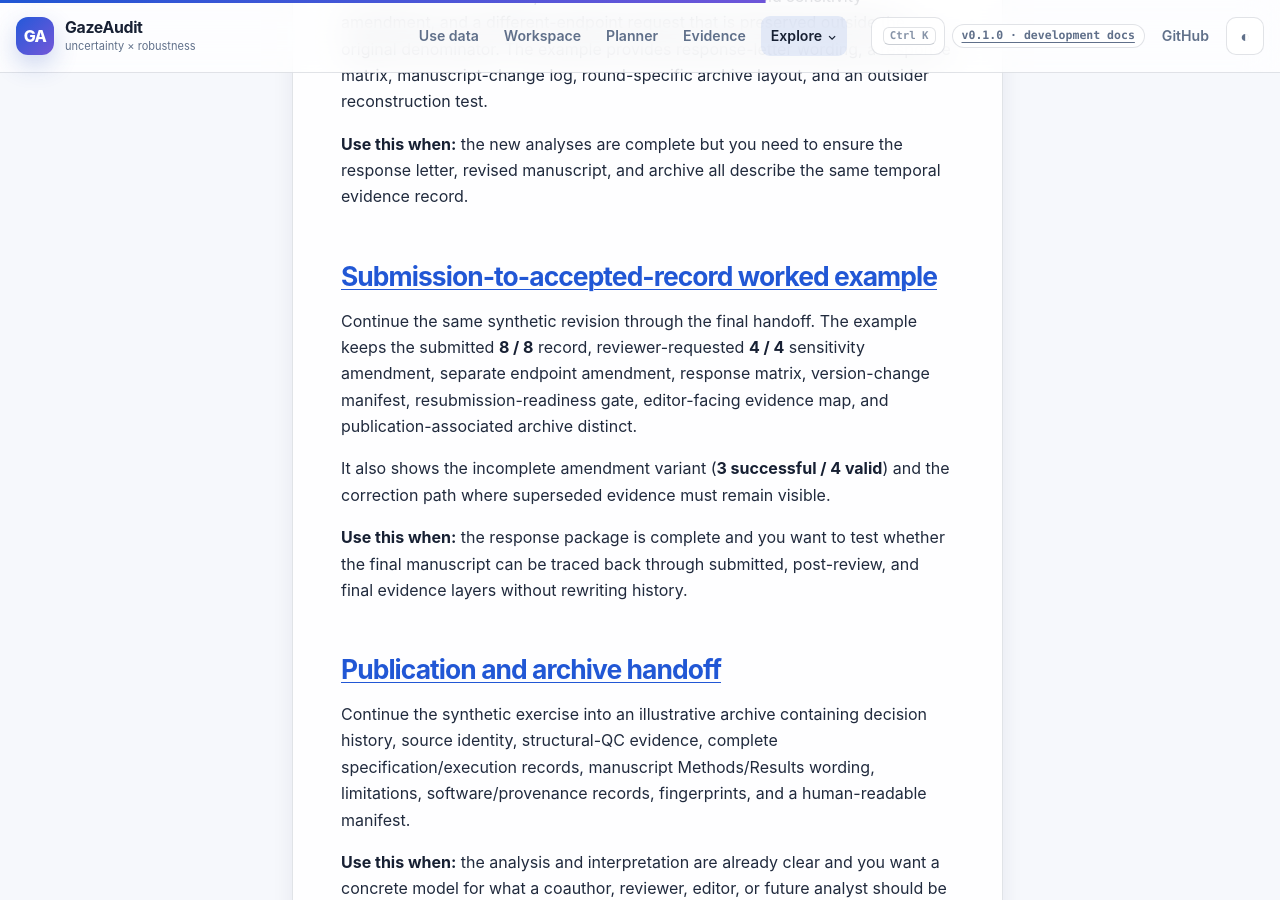
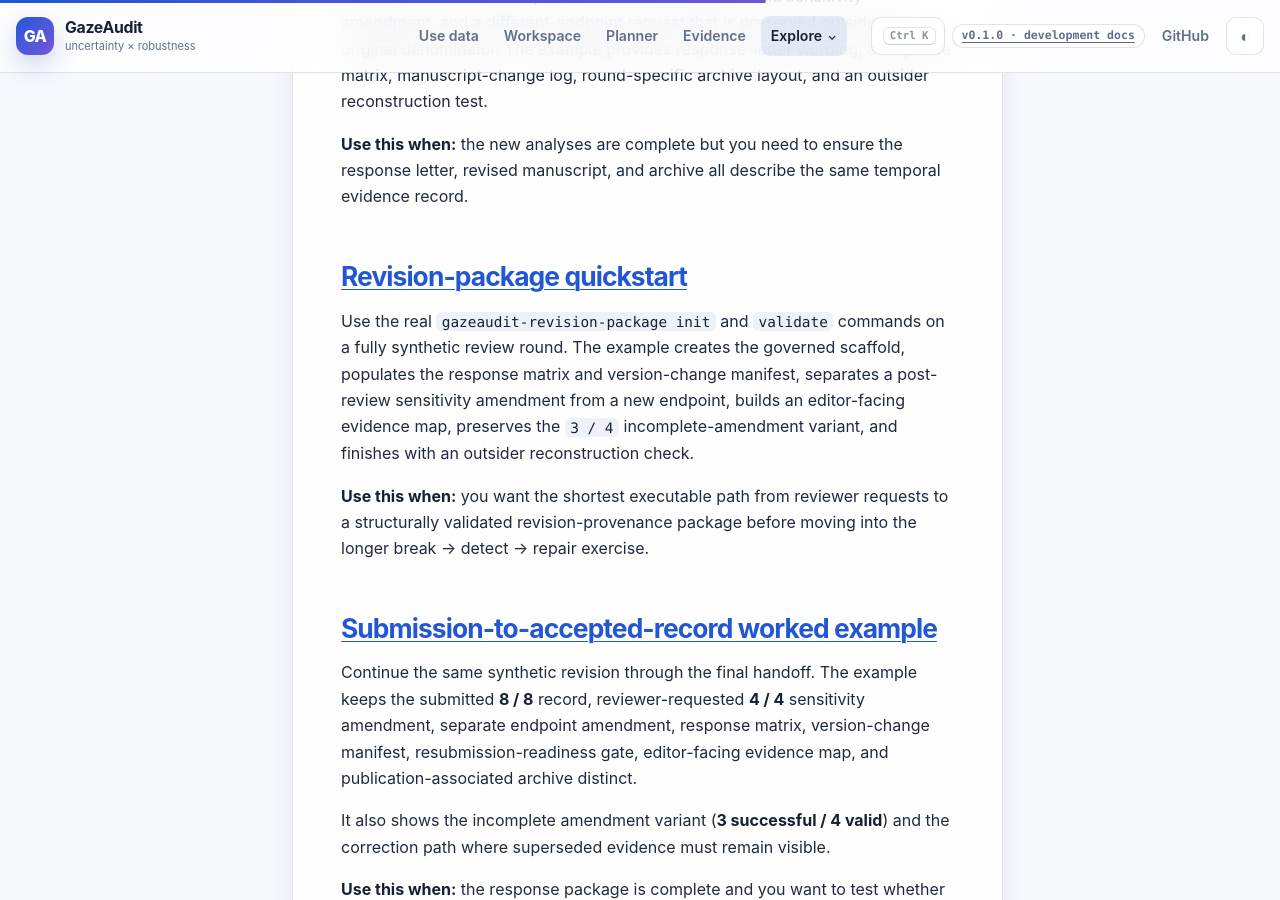
Before and after one commit to stefanosbalaskas/GazeAudit, a Jekyll site: the page built from docs/examples/index.md, in a window 1280 px wide and 900 px high, scrolled down 4694 px. Built offline with Jekyll 4.4.1, drawn with Linux system fonts in a browser that asks for light colours; some of the changed text lies outside the part shown.

Commit message:
docs: surface revision package quickstart in examples

```diff
--- a/docs/examples/index.md
+++ b/docs/examples/index.md
@@ -1,6 +1,6 @@
 ---
 title: Examples
-description: Runnable synthetic and project-oriented examples for GazeAudit data preflight, researcher decisions, measurement uncertainty, robustness analysis, sensitivity, result interpretation, reviewer reconstruction, post-review reanalysis, response packages, resubmission handoff, bounded reporting, and publication archive design.
+description: Runnable synthetic and project-oriented examples for GazeAudit data preflight, researcher decisions, measurement uncertainty, robustness analysis, sensitivity, result interpretation, reviewer reconstruction, post-review reanalysis, response packages, executable revision-package quickstarts, resubmission handoff, bounded reporting, and publication archive design.
 kicker: Examples
 ---
 
@@ -49,12 +49,18 @@ These examples are intentionally small. Demonstration datasets are **synthetic u
   </article>
   <article class="card">
     <div class="card-icon" aria-hidden="true">7</div>
+    <h3>Run the revision-package quickstart</h3>
+    <p>Create the governed reviewer-revision scaffold with the real CLI, populate the response/change/evidence records, and validate structural provenance.</p>
+    <p><a href="revision-package-quickstart/">Revision-package quickstart →</a></p>
+  </article>
+  <article class="card">
+    <div class="card-icon" aria-hidden="true">8</div>
     <h3>Trace the final handoff</h3>
     <p>Follow submitted evidence through post-review amendments, version changes, resubmission checks, and the final editor-facing evidence map.</p>
     <p><a href="submission-to-accepted-record/">Submission-to-accepted record →</a></p>
   </article>
   <article class="card">
-    <div class="card-icon" aria-hidden="true">8</div>
+    <div class="card-icon" aria-hidden="true">9</div>
     <h3>Prepare the publication handoff</h3>
     <p>Turn the synthetic audit record into a reviewer-friendly archive with decision history, complete execution status, manuscript wording, limitations, provenance, and a manifest.</p>
     <p><a href="publication-archive-handoff/">Publication/archive handoff →</a></p>
@@ -114,6 +120,12 @@ Follow three synthetic reviewer items from request to final record: a denominato
 
 **Use this when:** the new analyses are complete but you need to ensure the response letter, revised manuscript, and archive all describe the same temporal evidence record.
 
+## [Revision-package quickstart](revision-package-quickstart/)
+
+Use the real `gazeaudit-revision-package init` and `validate` commands on a fully synthetic review round. The example creates the governed scaffold, populates the response matrix and version-change manifest, separates a post-review sensitivity amendment from a new endpoint, builds an editor-facing evidence map, preserves the `3 / 4` incomplete-amendment variant, and finishes with an outsider reconstruction check.
+
+**Use this when:** you want the shortest executable path from reviewer requests to a structurally validated revision-provenance package before moving into the longer break → detect → repair exercise.
+
 ## [Submission-to-accepted-record worked example](submission-to-accepted-record/)
 
 Continue the same synthetic revision through the final handoff. The example keeps the submitted **8 / 8** record, reviewer-requested **4 / 4** sensitivity amendment, separate endpoint amendment, response matrix, version-change manifest, resubmission-readiness gate, editor-facing evidence map, and publication-associated archive distinct.
@@ -164,17 +176,19 @@ Create a canonical `GazeStudy`, downsample the same participant-by-trial stream
 8. Use [common audit mistakes and repairs](../guides/common-audit-mistakes/) to diagnose a weak decision trail or incomplete evidence record.
 9. Apply the [manuscript readiness checklist](../guides/manuscript-readiness/) to the draft claim and archive.
 10. Work through [reviewer reconstruction](reviewer-reconstruction/) to practise finding denominator and reporting gaps from outside the analysis team.
-11. Use the [reviewer-requested amendments guide](../guides/reviewer-requested-amendments/) when peer review adds analytical work.
-12. Work through [reviewer-requested reanalysis](reviewer-requested-reanalysis/) to keep submitted and post-review denominators distinct.
-13. Use the [reviewer response letter guide](../guides/reviewer-response-letter/) to connect each response to timing, evidence, manuscript locations, and archive locations.
-14. Work through the [revision response package](revision-response-package/) to audit the response letter, manuscript-change log, and revision archive together.
-15. Use the [version-change manifest guide](../guides/version-change-manifest/) to bind every material manuscript change to its rationale and evidence layer.
-16. Apply the [resubmission readiness guide](../guides/resubmission-readiness/) to the final manuscript, response package, version manifest, and evidence map.
-17. Work through [submission-to-accepted-record](submission-to-accepted-record/) to reconstruct the complete synthetic temporal handoff.
-18. Build the [publication/archive handoff](publication-archive-handoff/) to practise packaging the complete record for review and preservation.
-19. Run the [AOI boundary example](aoi-boundary/) if spatial measurement uncertainty is part of the question.
-20. Use [sampling sensitivity](sampling-sensitivity/) when temporal resolution is part of the scientific question.
-21. Move to the [first-study workflow](../workflows/first-study-audit/) when assembling the full research process.
+11. Use the [peer-review revision checklist](../guides/peer-review-revision-checklist/) before changing files in response to review.
+12. Use the [reviewer-requested amendments guide](../guides/reviewer-requested-amendments/) when peer review adds analytical work.
+13. Work through [reviewer-requested reanalysis](reviewer-requested-reanalysis/) to keep submitted and post-review denominators distinct.
+14. Use the [reviewer response letter guide](../guides/reviewer-response-letter/) to connect each response to timing, evidence, manuscript locations, and archive locations.
+15. Work through the [revision response package](revision-response-package/) to audit the response letter, manuscript-change log, and revision archive together.
+16. Use the [version-change manifest guide](../guides/version-change-manifest/) to bind every material manuscript change to its rationale and evidence layer.
+17. Run the [revision-package quickstart](revision-package-quickstart/) to create and structurally validate the governed package with the real CLI.
+18. Apply the [resubmission readiness guide](../guides/resubmission-readiness/) to the final manuscript, response package, version manifest, and evidence map.
+19. Work through [submission-to-accepted-record](submission-to-accepted-record/) to reconstruct the complete synthetic temporal handoff.
+20. Build the [publication/archive handoff](publication-archive-handoff/) to practise packaging the complete record for review and preservation.
+21. Run the [AOI boundary example](aoi-boundary/) if spatial measurement uncertainty is part of the question.
+22. Use [sampling sensitivity](sampling-sensitivity/) when temporal resolution is part of the scientific question.
+23. Move to the [first-study workflow](../workflows/first-study-audit/) when assembling the full research process.
 
 ## Visual convention
 
```
